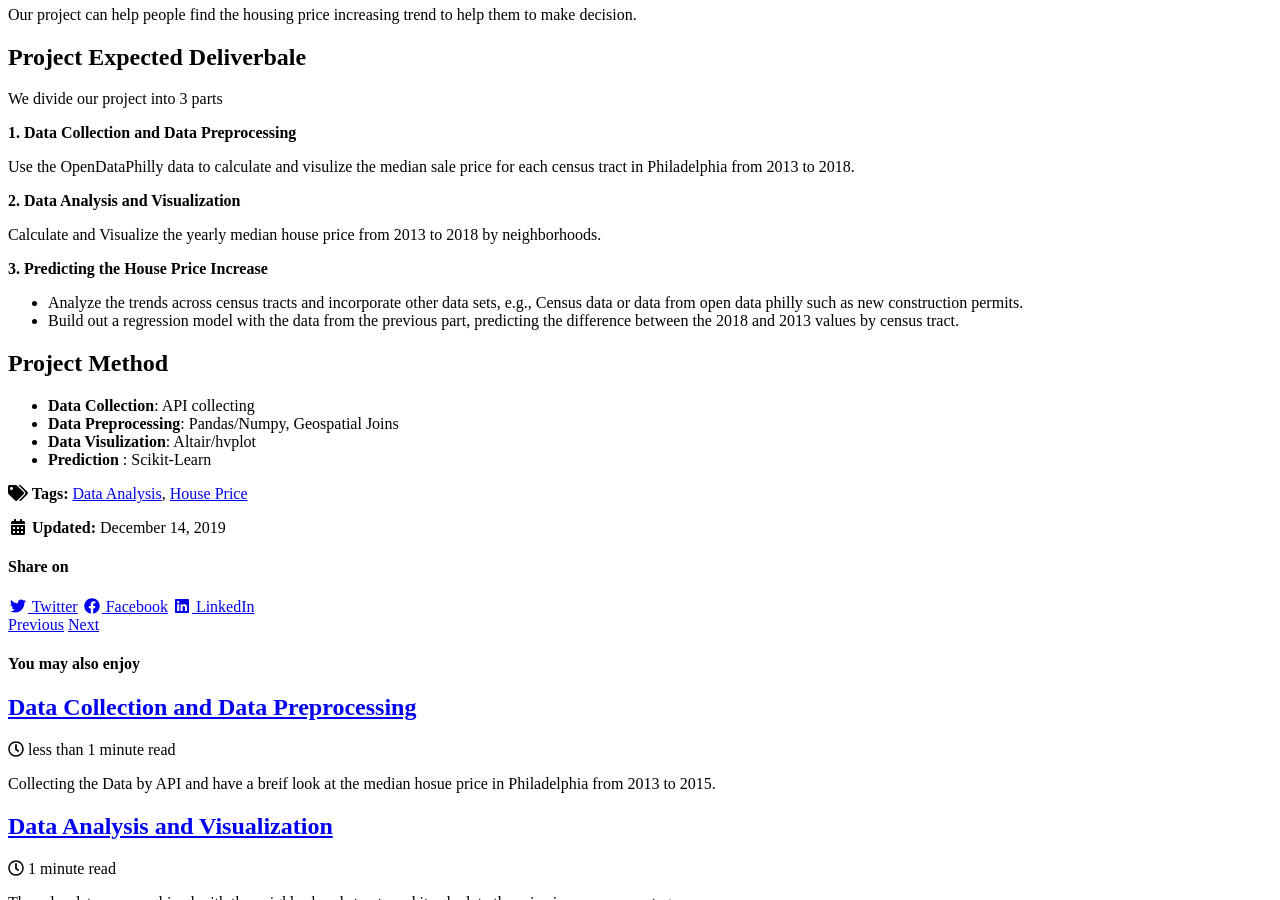
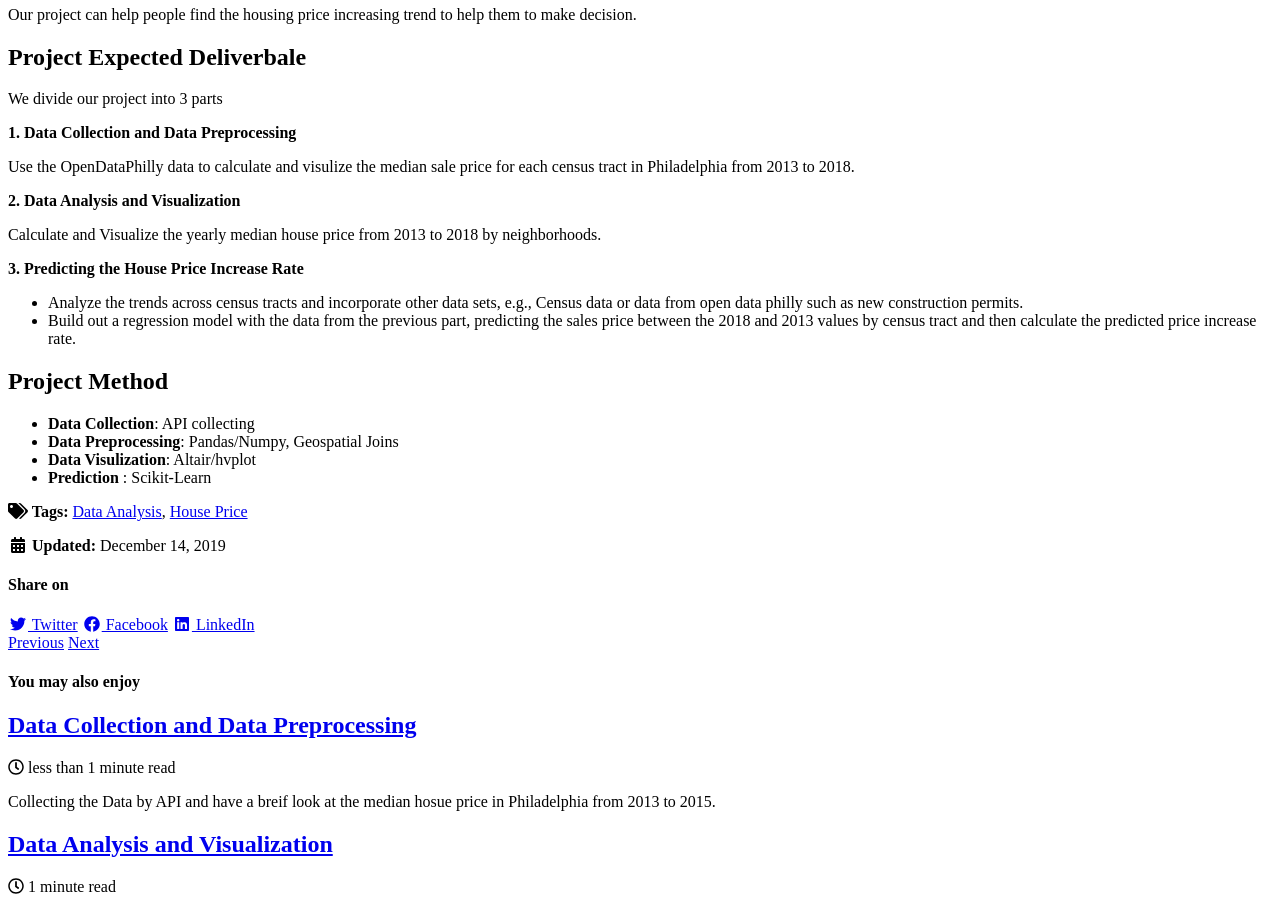
Before and after one commit to zhaoanyang36/house_price_prediction, a Jekyll site: the page built from _posts/2019-12-14-Project-Background.md, in a window 1280 px wide and 900 px high, scrolled down 730 px. Built offline with Jekyll 4.4.1, drawn with Linux system fonts in a browser that asks for light colours; cached includes are drawn as plain includes; nearby versions of some CDN libraries.

Commit message:
Update 2019-12-14-Project-Background.md

```diff
--- a/_posts/2019-12-14-Project-Background.md
+++ b/_posts/2019-12-14-Project-Background.md
@@ -30,9 +30,9 @@ Our project can help people find the housing price increasing trend to help them
 
  Calculate and Visualize the yearly median house price from 2013 to 2018 by neighborhoods.
 
- **3. Predicting the House Price Increase**
+ **3. Predicting the House Price Increase Rate**
 - Analyze the trends across census tracts and incorporate other data sets, e.g., Census data or data from open data philly such as new construction permits.
-- Build out a regression model with the data from the previous part, predicting the difference between the 2018 and 2013 values by census tract.
+- Build out a regression model with the data from the previous part, predicting the sales price between the 2018 and 2013 values by census tract and then calculate the predicted price increase rate.
 
 ## Project Method
 - **Data Collection**: API collecting
```
